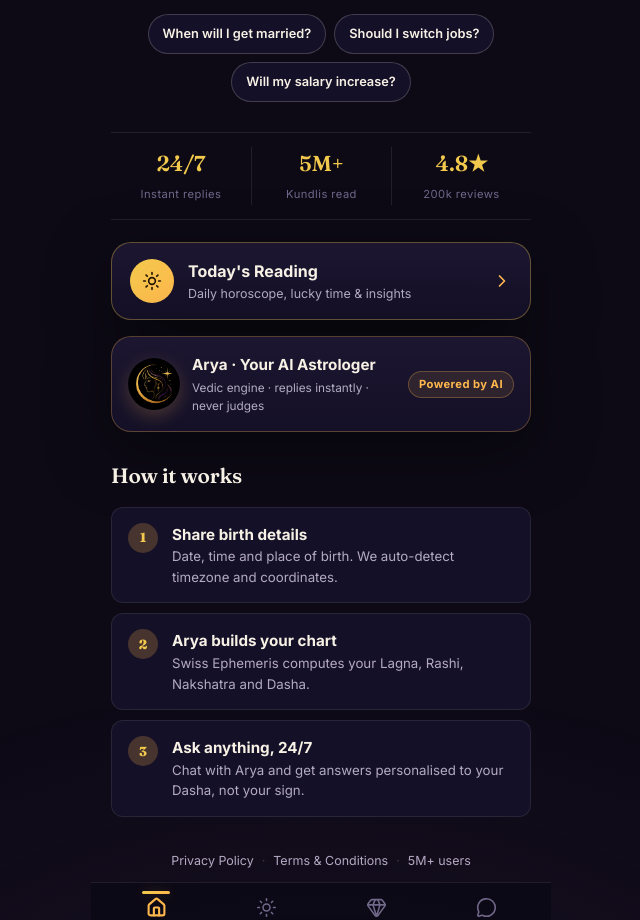
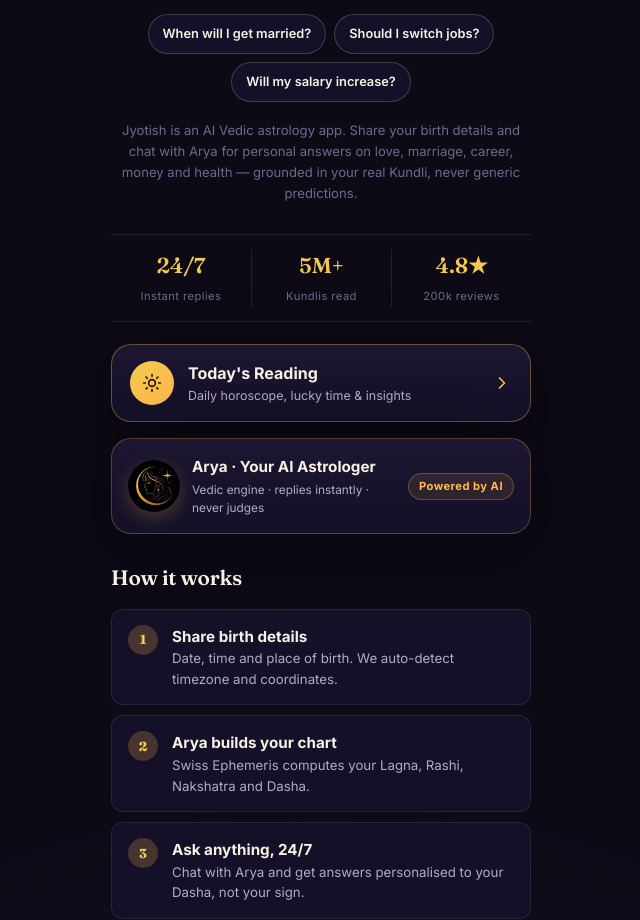
Before and after one commit to gotesgan/aijothis, a Next.js app: page /en in a window 1280 px wide. Shown: the part 966-1886 px from the top of the page, without its empty margins (319-959 px from the left). Built offline with nearby package versions, Linux system fonts and the light colour scheme; a web font is replaced by a local one.

Commit message:
Add crawlable app-purpose statement on landing (OAuth branding review)
- Explicit 'what is this app' line in the hero, server-rendered so Google's crawler sees it
- Localized en/hi/mr

```diff
--- a/src/app/[locale]/page.tsx
+++ b/src/app/[locale]/page.tsx
@@ -69,6 +69,8 @@
             </Link>
           ))}
         </div>
+
+        <p className="hero__purpose">{t("purpose")}</p>
       </section>
 
       <section className="stats">
--- a/src/app/globals.css
+++ b/src/app/globals.css
@@ -601,6 +601,15 @@
 .chip:active {
   transform: scale(0.97);
 }
+
+/* crawlable app-purpose statement (also used for OAuth branding review) */
+.hero__purpose {
+  max-width: 480px;
+  margin: 18px auto 0;
+  font-size: 0.82rem;
+  line-height: 1.6;
+  color: var(--ivory-faint);
+}
 .starter-chips {
   display: flex;
   flex-wrap: wrap;
--- a/src/messages/en.json
+++ b/src/messages/en.json
@@ -39,7 +39,8 @@
     "chip1": "When will I get married?",
     "chip2": "Should I switch jobs?",
     "chip3": "Will my salary increase?",
-    "sampleBubble": "Namaste 🙏 I'm Arya. Tell me what's on your mind — love, career, money — and I'll read your chart and answer you personally."
+    "sampleBubble": "Namaste 🙏 I'm Arya. Tell me what's on your mind — love, career, money — and I'll read your chart and answer you personally.",
+    "purpose": "Jyotish is an AI Vedic astrology app. Share your birth details and chat with Arya for personal answers on love, marriage, career, money and health — grounded in your real Kundli, never generic predictions."
   },
   "Details": {
     "title": "Your Details",
--- a/src/messages/hi.json
+++ b/src/messages/hi.json
@@ -39,7 +39,8 @@
     "chip1": "मेरी शादी कब होगी?",
     "chip2": "क्या मुझे job बदलनी चाहिए?",
     "chip3": "क्या मेरी salary बढ़ेगी?",
-    "sampleBubble": "नमस्ते 🙏 मैं आर्य हूँ। बताइए, मन में क्या है — प्रेम, करियर, धन — मैं आपकी कुंडली पढ़कर व्यक्तिगत जवाब दूँगा।"
+    "sampleBubble": "नमस्ते 🙏 मैं आर्य हूँ। बताइए, मन में क्या है — प्रेम, करियर, धन — मैं आपकी कुंडली पढ़कर व्यक्तिगत जवाब दूँगा।",
+    "purpose": "Jyotish एक AI वैदिक ज्योतिष ऐप है। अपनी जन्म कुंडली साझा करें और प्रेम, शादी, करियर, धन और स्वास्थ्य के सवालों के जवाब आर्य से पाएँ — आपकी असली कुंडली पर आधारित।"
   },
   "Details": {
     "title": "आपका विवरण",
--- a/src/messages/mr.json
+++ b/src/messages/mr.json
@@ -39,7 +39,8 @@
     "chip1": "माझं लग्न कधी होईल?",
     "chip2": "मी job बदलू का?",
     "chip3": "माझी salary वाढेल का?",
-    "sampleBubble": "नमस्कार 🙏 मी आर्य. सांगा, मनात काय आहे — प्रेम, करिअर, पैसा — मी तुमची कुंडली वाचून वैयक्तिक उत्तर देईन."
+    "sampleBubble": "नमस्कार 🙏 मी आर्य. सांगा, मनात काय आहे — प्रेम, करिअर, पैसा — मी तुमची कुंडली वाचून वैयक्तिक उत्तर देईन.",
+    "purpose": "Jyotish हा AI वैदिक ज्योतिष ॲप आहे. तुमची जन्म कुंडली सामायिक करा आणि प्रेम, लग्न, करिअर, पैसा आणि आरोग्याच्या प्रश्नांची उत्तरे आर्यकडून मिळवा — तुमच्या खऱ्या कुंडलीवर आधारित."
   },
   "Details": {
     "title": "तुमची माहिती",
```
